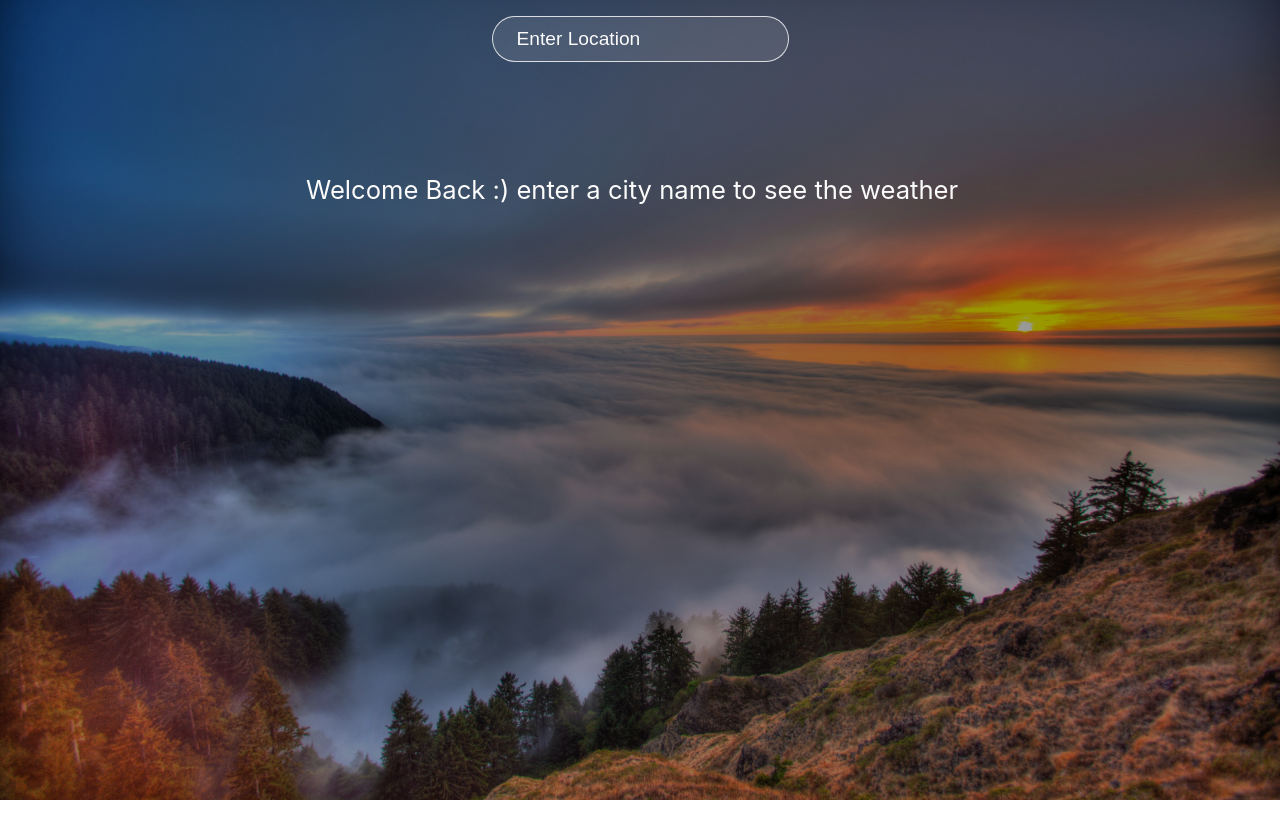
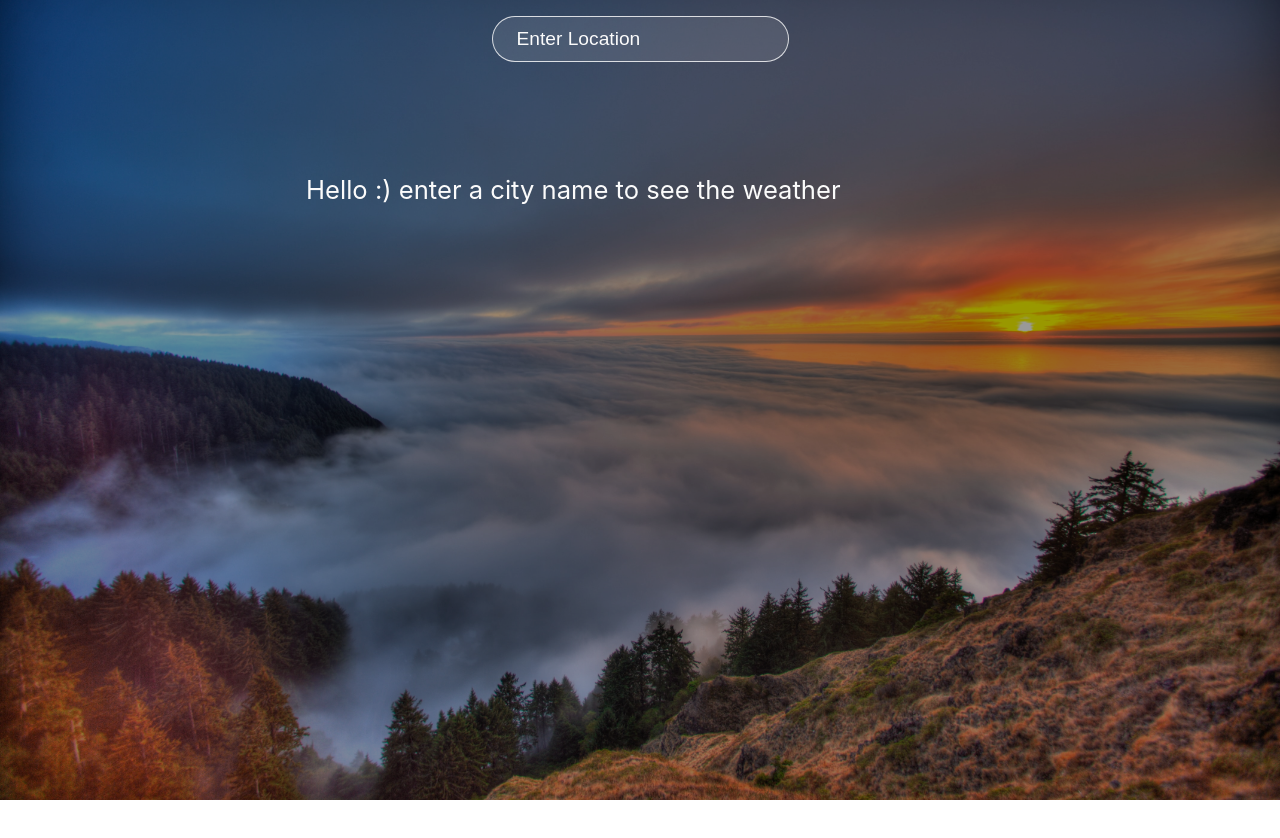
Before and after one commit to Kacelo/react-weather-app, a React (Create React App) app: page / in a window 1280 px wide. Shown: the top 838 px of the page. Built offline with nearby package versions, Linux system fonts and the light colour scheme.

Commit message:
changed greeting message

```diff
--- a/src/App.js
+++ b/src/App.js
@@ -40,7 +40,7 @@ function App() {
               {data.main ?<img className='icon-img' src= {`https://raw.githubusercontent.com/yuvraaaj/openweathermap-api-icons/master/icons/${data.weather[0].icon}.png`}/> : null}
             </div>
             <div className='description'>
-            {data.weather ? <p>Description</p> : <p>Welcome Back :) enter a city name to see the weather</p>}
+            {data.weather ? <p>Description</p> : <p>Hello :) enter a city name to see the weather</p>}
               {data.weather ? <p>{data.weather[0].main}</p> : null}
 
             </div>
```
